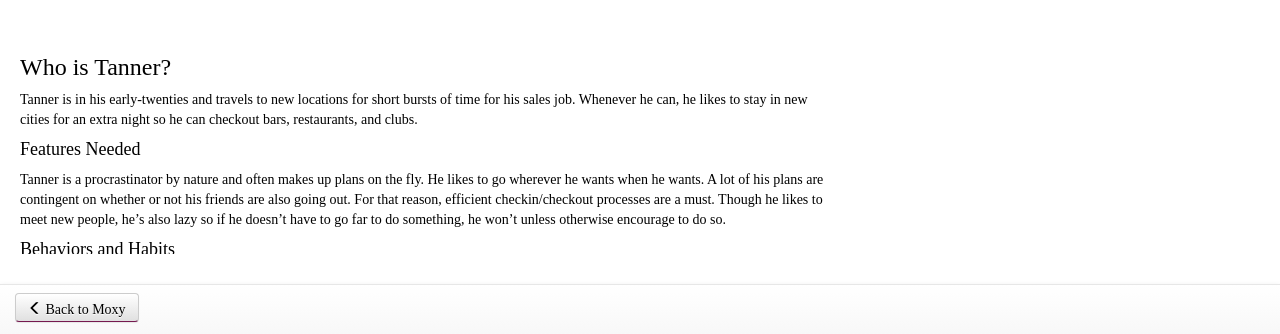
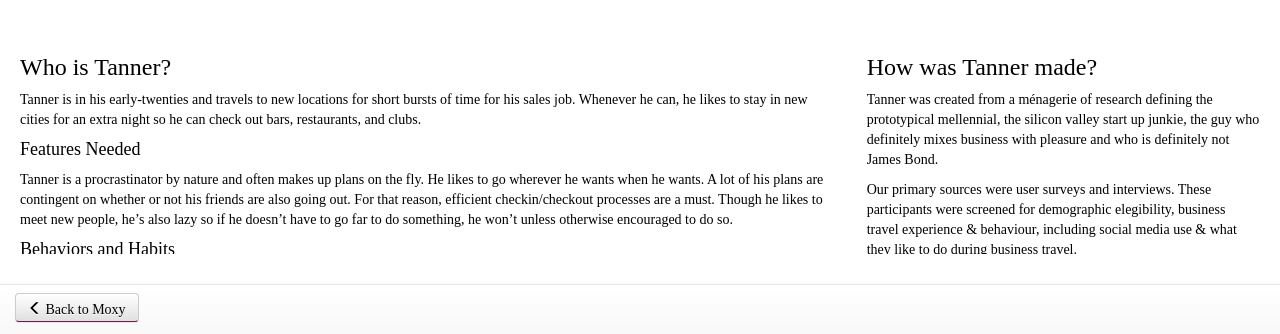
Before and after one commit to JackWangelin/JackWangelin.github.io, a plain HTML site: page tanner-user.html in a window 1280 px wide. Shown: the part 466-800 px from the top of the page. Drawn offline with nearby package versions, Linux system fonts and the light colour scheme; a web font is replaced by a local one.

Commit message:
updated persona:tanner:whois & aside

```diff
--- a/tanner-user.html
+++ b/tanner-user.html
@@ -59,10 +59,10 @@
             <br />
             <h3>Who is Tanner?</h3>
             <p>
-            Tanner is in his early-twenties and travels to new locations for short bursts of time for his sales job. Whenever he can, he likes to stay in new cities for an extra night so he can checkout bars, restaurants, and clubs.</p>
+            Tanner is in his early-twenties and travels to new locations for short bursts of time for his sales job. Whenever he can, he likes to stay in new cities for an extra night so he can check out bars, restaurants, and clubs.</p>
 <h4>Features Needed</h4>
             <p>
-Tanner is a procrastinator by nature and often makes up plans on the fly. He likes to go wherever he wants when he wants. A lot of his plans are contingent on whether or not his friends are also going out. For that reason, efficient checkin/checkout processes are a must. Though he likes to meet new people, he’s also lazy so if he doesn’t have to go far to do something, he won’t unless otherwise encourage to do so.
+Tanner is a procrastinator by nature and often makes up plans on the fly. He likes to go wherever he wants when he wants. A lot of his plans are contingent on whether or not his friends are also going out. For that reason, efficient checkin/checkout processes are a must. Though he likes to meet new people, he’s also lazy so if he doesn’t have to go far to do something, he won’t unless otherwise encouraged to do so.
             </p>
 <h4>Behaviors and Habits</h4>
             <p>
@@ -72,6 +72,14 @@ Tanner is very social, though he waits until the last minute to do most things.
             <p>
 Tanner just needs an inexpensive place to crash, though he’s willing to pay a little more if the restaurant or lounge is the kind of place where he can meet new people.
             </p>
+        </div>
+        <div class="col-lg-4 col-md-4">
+            <br />
+            <h3>How was Tanner made?</h3>
+            <aside>
+                <p>Tanner was created from a ménagerie of research defining the prototypical mellennial, the silicon valley start up junkie, the guy who definitely mixes business with pleasure and who is definitely not James Bond.</p>
+                <p> Our primary sources were user surveys and interviews. These participants were screened for demographic elegibility, business travel experience & behaviour, including social media use & what they like to do during business travel.</p>
+            </aside>
         </div>
     </div>
     </div>
```
